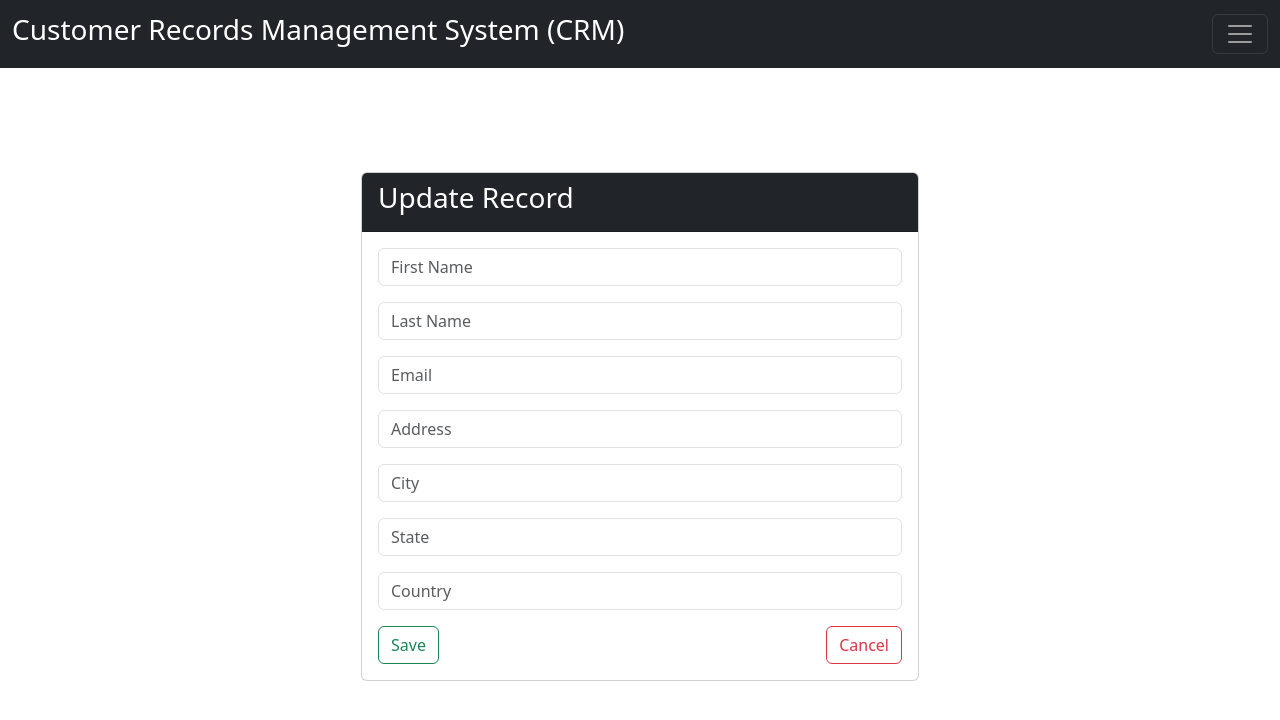
After one commit to Pavan9123/Django_CRM, a Django app: template website/templates/update_record.html in a window 1280 px wide. The commit adds this page. Shown: the top 720 px of the page. Run offline with Django 4.2, Linux system fonts and the light colour scheme; the template is opened without the code that fills it: values that come from a table or form of the project are taken from there, others are empty.

Commit message:
save changes

```diff
--- a/website/templates/record.html
+++ b/website/templates/record.html
@@ -18,6 +18,7 @@
             </p>
             <div class = "position-relative">
             <a href="{% url 'home' %}" class="btn btn-outline-dark">Back</a>
+            <a href="{% url 'update_record' record.id %}" class="btn btn-outline-primary">Update Record</a>
             <a href="{% url 'delete_record' record.id %}" class="btn btn-outline-danger position-absolute bottom-0 end-0">Delete</a>
             </div>
         </div>
--- /dev/null
+++ b/website/templates/update_record.html
@@ -0,0 +1,24 @@
+{% extends 'base.html' %}
+{% block content %}
+
+<div class="col-md-6 offset-md-3">
+
+<div class = "card">
+<div class = "card-header text-bg-dark"><h3>Update Record</h3></div>
+<div class = "card-body">
+<form method="POST">
+	{% csrf_token %}
+
+	{{ form.as_p }}
+
+<div class = position-relative>
+  <button type="submit" class="btn btn-outline-success">Save</button>
+   <a href="{% url 'home' %}" class="btn btn-outline-danger position-absolute bottom-0 end-0" >Cancel</a>
+</div>
+</form>
+</div>
+</div>
+
+</div>
+
+{% endblock %}
--- a/website/urls.py
+++ b/website/urls.py
@@ -9,4 +9,5 @@ urlpatterns = [
     path('record/<int:pk>', views.customer_record, name = 'record'),
     path('delete_record/<int:pk>', views.delete_record, name = 'delete_record'),
     path('add_record/', views.add_record, name = 'add_record'),
+    path('update_record/<int:pk>', views.update_record, name = 'update_record'),
 ]
```
Also changed, not shown: website/views.py (+15 -0 lines).
